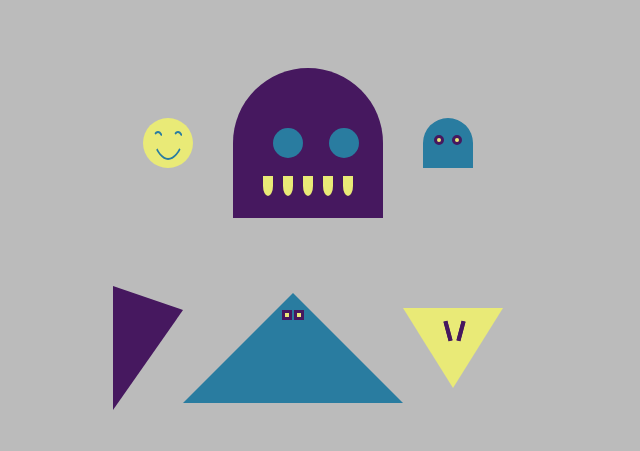
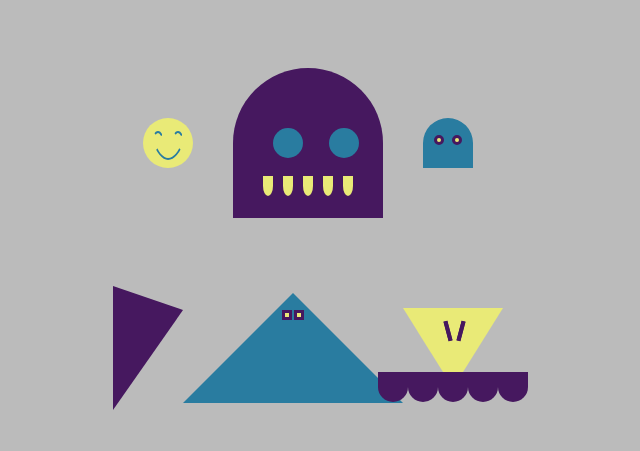
Before and after one commit to svilder/animals, a website built with webpack: page index.html in a window 1280 px wide. Shown: the whole page, without its empty margins (332-972 px from the left). Built offline with nearby package versions, Linux system fonts and the light colour scheme.

Commit message:
plus de barbe

```diff
--- a/src/stylesheets/_second-row.scss
+++ b/src/stylesheets/_second-row.scss
@@ -60,12 +60,12 @@
     display: flex;
     justify-content: center;
     position: relative;
+    bottom: 56px;
   }
   .tooth {
     background-color: #46185f;
-    height: 20px;
-    width: 10px;
-    // border-radius: 0 0 100% 100%;
-    margin: 0 5px;
+    height: 30px;
+    border-radius: 0 0 100% 100%;
+    padding: 0 15px;
   }
 }
```
Also changed, not shown: index.html (+0 -1 lines).
